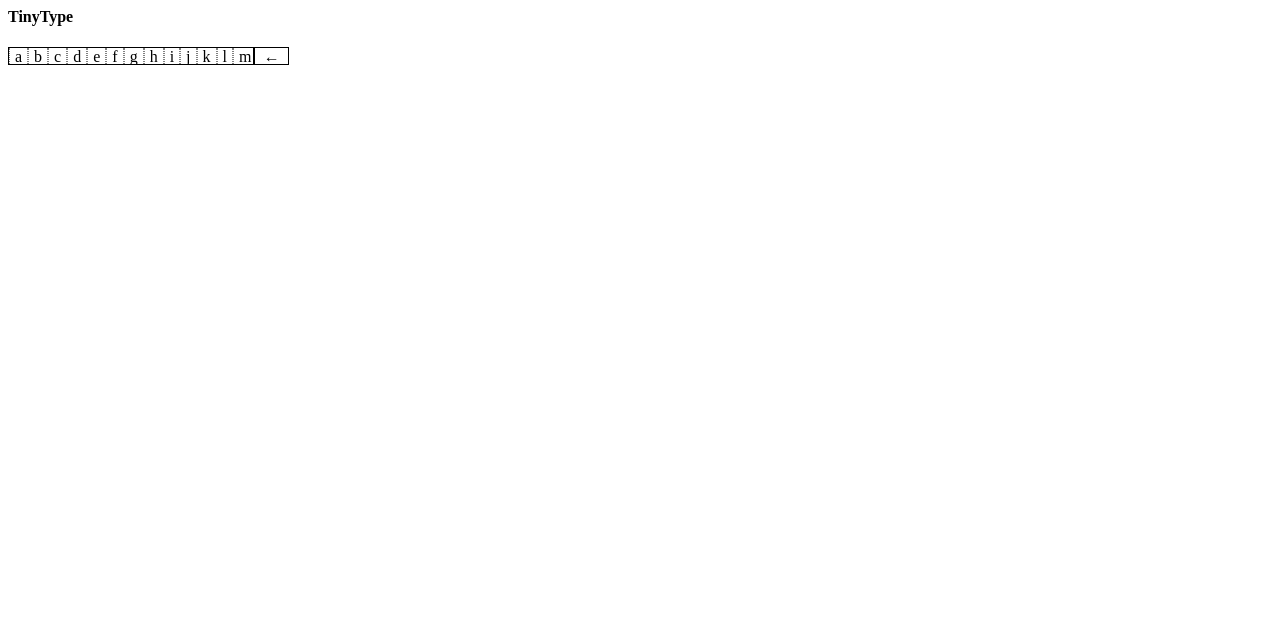
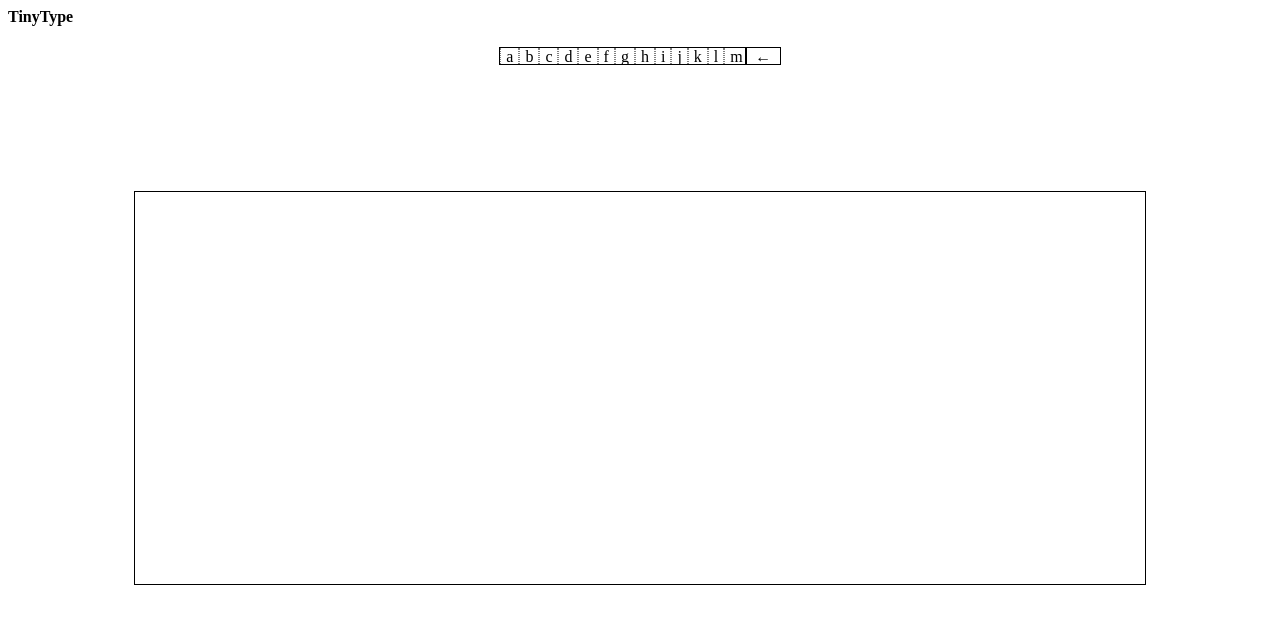
Before and after one commit to karimsaraipour/TinyType, a plain HTML site: page index.html in a window 1280 px wide. Drawn offline with Linux system fonts and the light colour scheme.

Commit message:
add textbox

```diff
--- a/index.html
+++ b/index.html
@@ -12,18 +12,13 @@
 
     <!-- overall ui layout -->
     <h4>TinyType</h4>
-    <!-- <table>
-        <tr>
-            <td></td>
-        </tr>
-    </table> -->
 
     <div class="container">
         <div id="keyboard"></div>
         <div id="backspace">&#8592;</div>
     </div>
 
-
+    <div id="textarea"></div>
     <!-- jquery -->
     <script type="text/javascript" src="lib/jquery.min.js"></script>
     <script type="text/javascript" src="lib/jquery-ui.min.js"></script>
--- a/style.css
+++ b/style.css
@@ -9,6 +9,7 @@
     gap: 0px 0px;
     grid-auto-flow: row;
     grid-template-areas: ". .";
+    justify-content: center;
 }
 
 #keyboard {
@@ -18,6 +19,13 @@
     overflow: hidden;
 }
 
+#textarea {
+    border: 1px solid black;
+    margin: 10%;
+    height: 50%;
+    justify-content: center;
+
+}
 .letter {
     padding-left: 5px;
     padding-right: 5px;
@@ -29,6 +37,8 @@
 #backspace {
     border:1px solid black;
     text-align: center;
+    margin: 0;
+    padding: 0;
 }
 
 table,td,tr {
```
